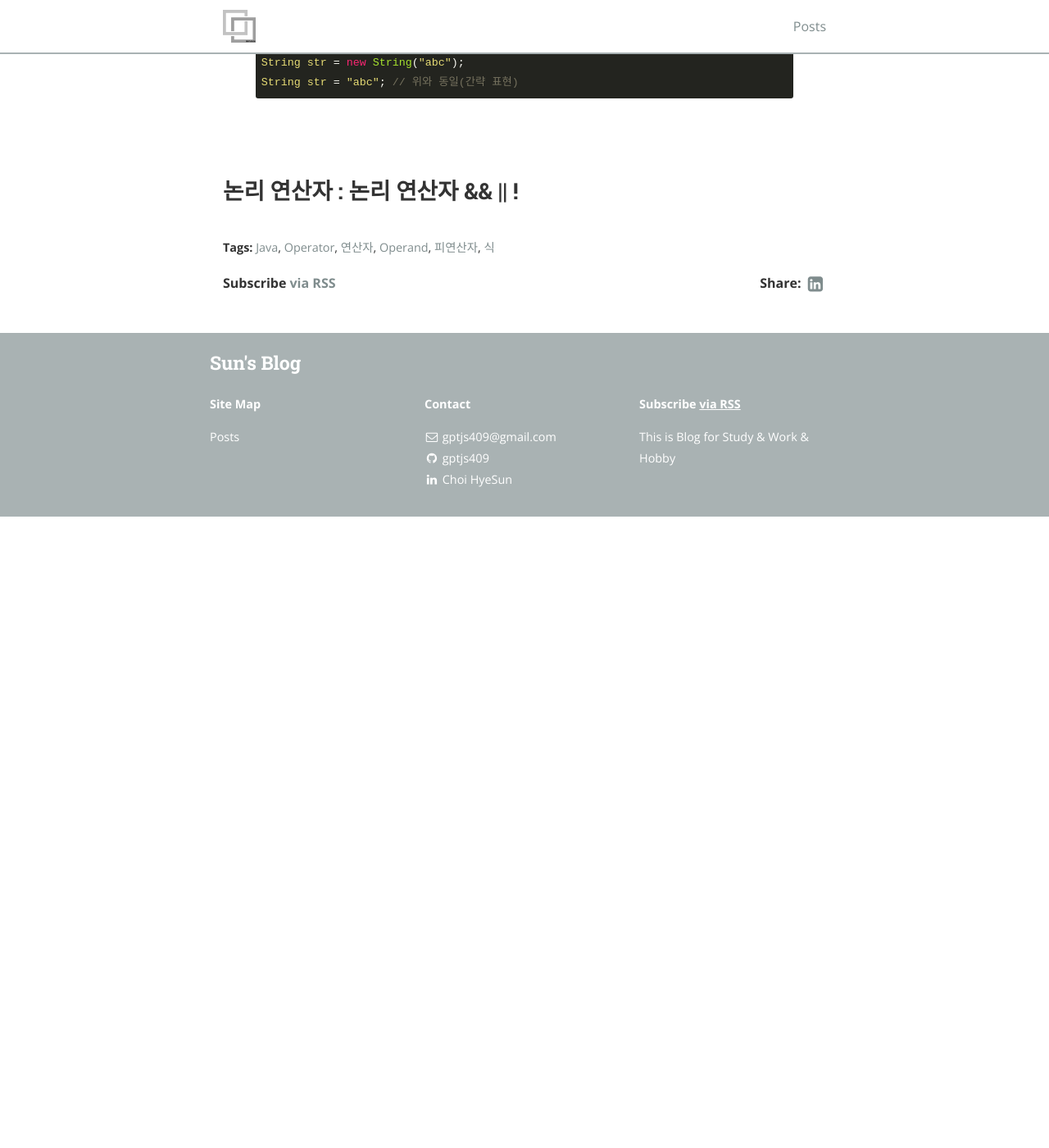
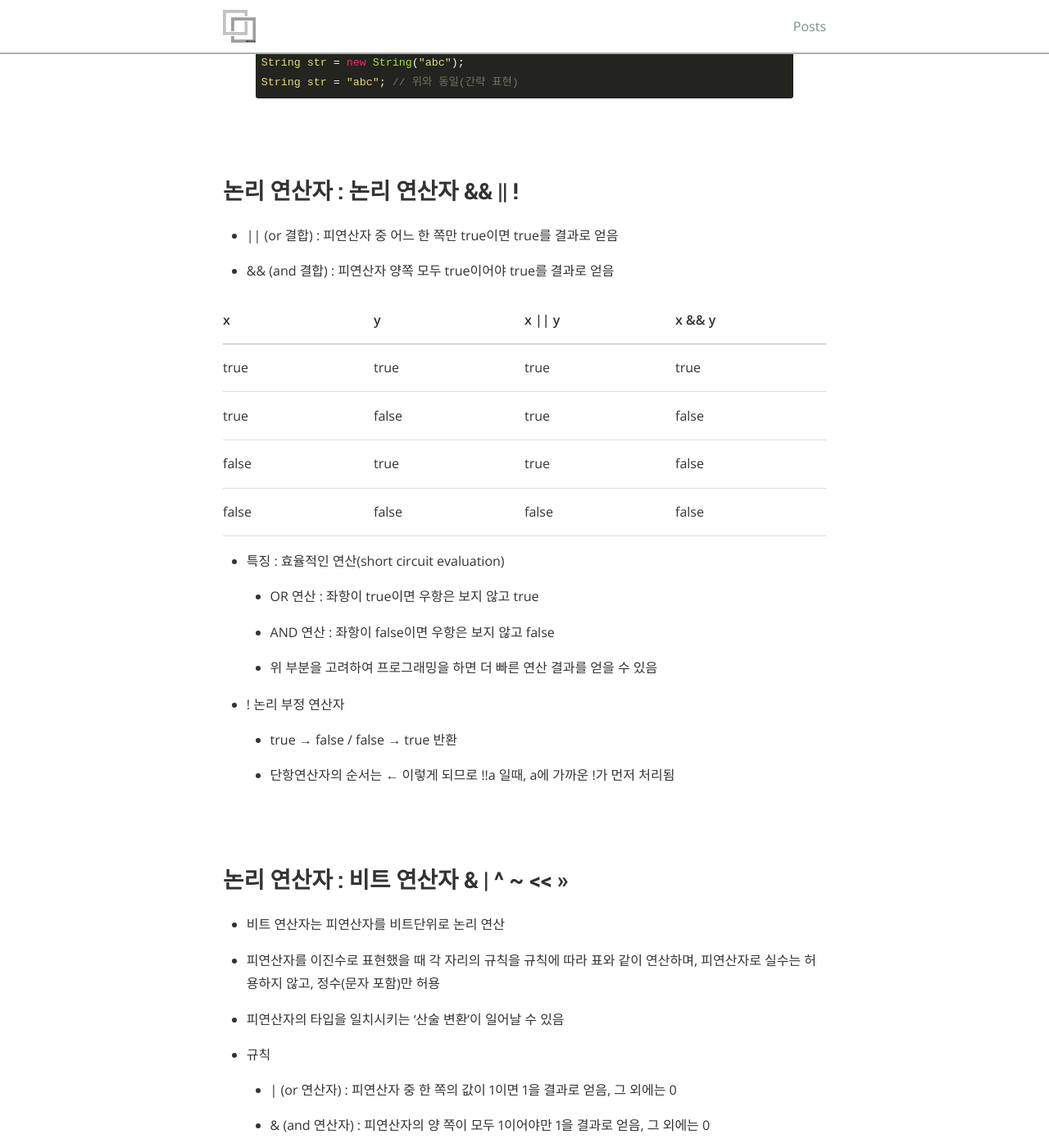
Before and after one commit to gptjs409/gptjs409.github.io, a Jekyll site: the page built from _posts/java/2019-08-10-operator.md, in a window 1280 px wide and 1400 px high, scrolled down 7708 px. Shown: the whole window at 82% size. Built offline with Jekyll 4.4.1, drawn with Linux system fonts in a browser that asks for light colours; nearby versions of some CDN libraries; before the commit the page ends 8338 px from its top, so only the background shows below that; some of the changed text lies outside the part shown.

Commit message:
#2 update 2019-08-10-operator.md

```diff
--- a/_posts/java/2019-08-10-operator.md
+++ b/_posts/java/2019-08-10-operator.md
@@ -270,3 +270,115 @@ String str = "abc"; // 위와 동일(간략 표현)
 <br>
 
 ## 논리 연산자 : 논리 연산자 && \|\| !
+
+- \|\| (or 결합) : 피연산자 중 어느 한 쪽만 true이면 true를 결과로 얻음
+
+- && (and 결합) : 피연산자 양쪽 모두 true이어야 true를 결과로 얻음
+
+|x|y|x \|\| y|x && y|
+|---|---|---|---|
+|true|true|true|true|
+|true|false|true|false|
+|false|true|true|false|
+|false|false|false|false|
+
+- 특징 : 효율적인 연산(short circuit evaluation)
+
+  - OR 연산 : 좌항이 true이면 우항은 보지 않고 true
+
+  - AND 연산 : 좌항이 false이면 우항은 보지 않고 false
+
+  - 위 부분을 고려하여 프로그래밍을 하면 더 빠른 연산 결과를 얻을 수 있음
+
+- ! 논리 부정 연산자
+
+  - true → false / false → true 반환
+
+  - 단항연산자의 순서는 ← 이렇게 되므로 !!a 일때, a에 가까운 !가 먼저 처리됨
+
+<br>
+<br>
+
+## 논리 연산자 : 비트 연산자 & \| ^ ~ \<\< >>
+
+- 비트 연산자는 피연산자를 비트단위로 논리 연산
+
+- 피연산자를 이진수로 표현했을 때 각 자리의 규칙을 규칙에 따라 표와 같이 연산하며, 피연산자로 실수는 허용하지 않고, 정수(문자 포함)만 허용
+
+- 피연산자의 타입을 일치시키는 '산술 변환'이 일어날 수 있음
+
+- 규칙
+
+  - \| (or 연산자) : 피연산자 중 한 쪽의 값이 1이면 1을 결과로 얻음, 그 외에는 0
+
+  - & (and 연산자) : 피연산자의 양 쪽이 모두 1이어야만 1을 결과로 얻음, 그 외에는 0
+
+  - ^ (xor 연산자) : 피연산자의 값이 서로 다를 때만 1을 결과로 얻음, 그 외에는 0
+
+|x|y|x \| y|x & y|x ^ y|
+|---|---|---|---|---|
+|1|1|1|1|0|
+|1|0|1|0|1|
+|0|1|1|0|1|
+|0|0|0|0|0|
+|ex) 1010|ex) 1001|ex) 1011|ex) 1000|ex) 0111|
+
+- 비트 전환 연산자 ~ : 2진수 기준 0 → 1로 1 → 0으로 바꿈
+
+  - 논리 부정 연산자 !와 유사
+
+|x|~x|
+|---|---|
+|1|0|
+|0|1|
+|ex) 1010|ex) 0101|
+
+- 쉬프트 연산자 \<\< >>
+
+  - 피연산자의 각 자리(2진수로 표현했을때)를 '오른쪽(>>)' 또는 '왼쪽(<<)'으로 이동(shift)한다고 해서 '쉬프트 연산자(shift operator)
+
+  - 좌측 피연산자를 우측 피연산자만큼 쉬프트
+
+  - 곱셈/나눗셈 연산자를 사용하지 않고 굳이 쉬프트 연산자를 사용하는 이유?<br>쉬프트 연산자가 곱셈/나눗셈 연산자보다 빠르기 때문(실행 속도)<br>가독성이 더 중요하다면 곱셈/나눗셈 연산자로 사용
+
+  - \<\< (좌측 쉬프트)
+
+||좌측쉬프트|
+|---|---|
+|사용법|a \<\< b|
+|의미|2진수로 표현했을 때>ba를 b만큼 좌측으로 shift<br>비는건 0으로 채우기|
+|예제|8 \<\< 2<br>→ 00001000<br>→ 00|0001000\_\_<br>\[왼쪽으로 2칸 보내버림]<br>→ 0001000\_\_<br>\[삐져나간 값 버림]<br>→ 000100000<br>\[비는건 0으로 채우기]<br>= 32|
+|비고|a << b는 a * 2^n의 결과와 같음<br>(8 << 2 = 8 * 2^2 = 8 * 4 = 32)|
+
+  - >> (우측 쉬프트), (단 a >= 0)
+
+||우측쉬프트, a>=0|
+|---|---|
+|사용법|a >> b (단 a >= 0)|
+|의미|2진수로 표현했을 때<br>a를 b만큼 우측으로 shift<br>비는건 0으로 채우기|
+|예제|8 >> 2<br>→ 00001000<br>→ \_\_000010\|00<br>\[오른쪽으로 2칸 보내버림]<br>→ \_\_000010<br>\[삐져나간 값 버림]<br>→00000010<br>\[비는건 0으로 채우기]<br>= 2|
+|비고|a >> b는 a / 2^n의 결과와 같음<br>(8 >> 2 = 8 / 2^2 = 8 / 4 = 2)|
+
+  - >> (우측 쉬프트), (단 a \< 0)
+
+||우측쉬프트, a\<0|
+|---|---|
+|사용법| a >> b (단 a\<0)|
+|의미|2진수로 표현했을 때<br>a를 b만큼 우측으로 shift<br>비는건 음수니까 1로 채우기|
+|예제|-8 >> 2<br>→ 11111000<br>→ \_\_111110|00<br>\[오른쪽으로 2칸 보내버림]<br>→ \_\_111110<br>\[삐져나간 값 버림]<br>→11111110<br>\[비는건 1으로 채우기]<br>= -2|
+|비고|a >> b는 a / 2^n의 결과와 같음<br>(-8 >> 2 = -8 / 2^2 = -8 / 4 = -2)|
+
+<br>
+<br>
+
+## 그 외의 연산자 : 조건 연산자 ?:
+
+
+<br>
+<br>
+
+## 그 외의 연산자 : 대입 연산자 = op=
+
+
+
+##
```
